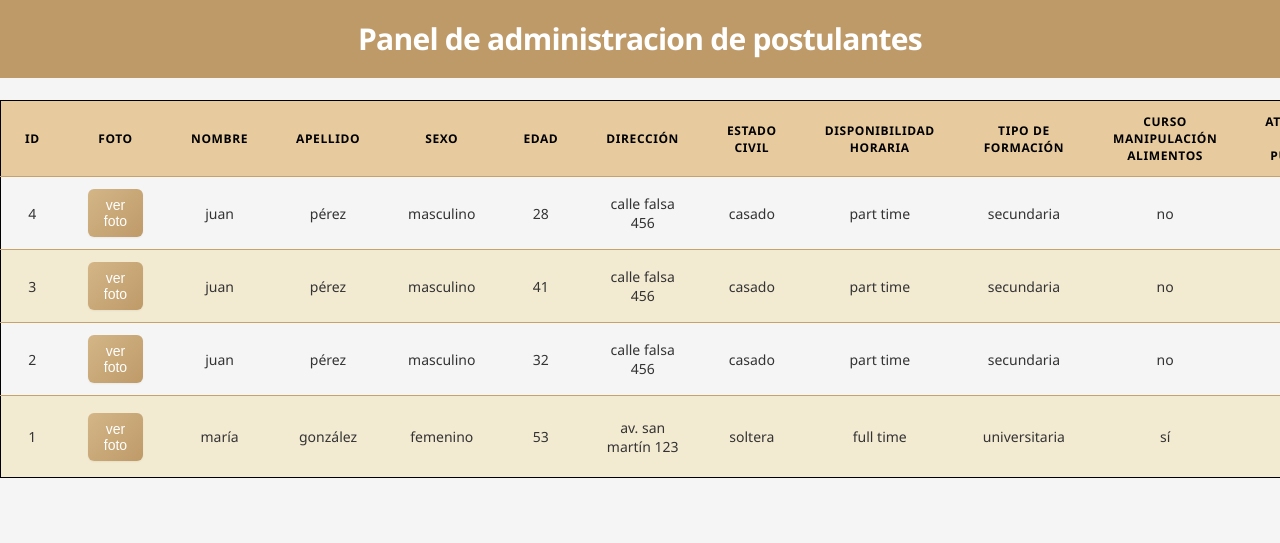
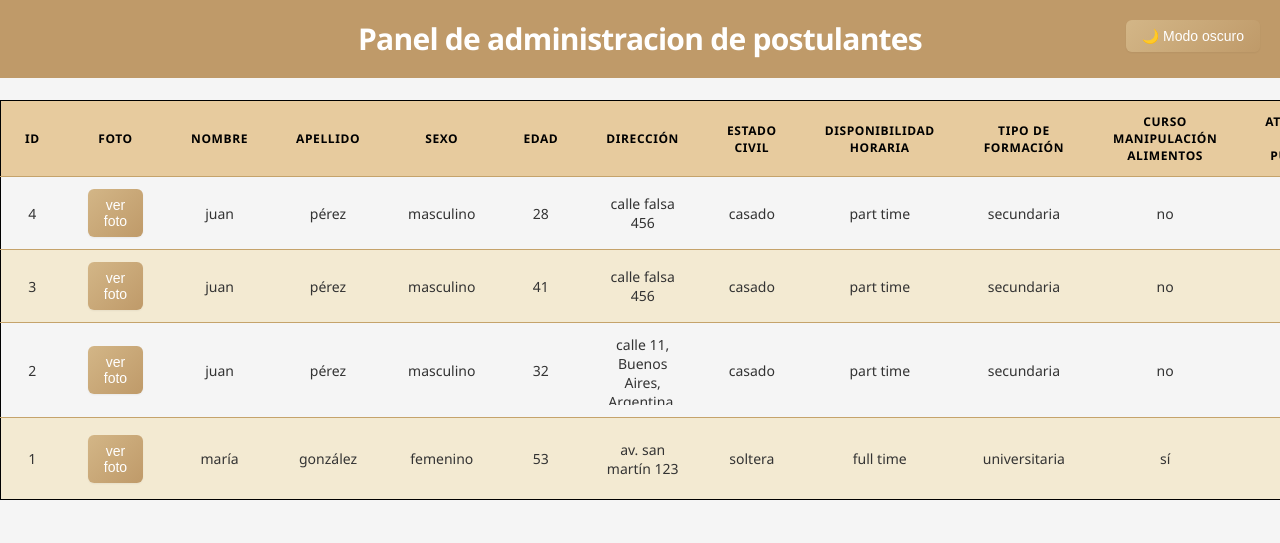
Before and after one commit to Santucho12/Sitema-gestion-CV, a Flask app: page /admin/ in a window 1280 px wide. Shown: the top 543 px of the page. Run offline with Flask 2, Linux system fonts and the light colour scheme; data that the repository does not hold is empty.

Commit message:
actualizaciones en el front

```diff
--- a/static/stylesAdmin.css
+++ b/static/stylesAdmin.css
@@ -1,3 +1,39 @@
+.scrollable-cell {
+  max-height: 70px;
+  overflow-y: auto;
+  display: block;
+  white-space: normal;
+  word-break: break-word;
+}
+
+body.dark-mode {
+  background-color: #222 !important;
+  color: #e0e0e0 !important;
+}
+.dark-mode .container,
+.dark-mode table {
+  background-color: #222 !important;
+  color: #e0e0e0 !important;
+  border-color: #444 !important;
+}
+.dark-mode th {
+  background: #333 !important;
+  color: #e0e0e0 !important;
+}
+.dark-mode td {
+  background: #222 !important;
+  color: #e0e0e0 !important;
+}
+.dark-mode .btn {
+  background: linear-gradient(135deg, #444 0%, #222 100%) !important;
+  color: #fff !important;
+}
+.dark-mode .btn-danger {
+  background: linear-gradient(135deg, #991b1b 0%, #dc2626 100%) !important;
+}
+.dark-mode .btn:hover {
+  background: #000 !important;
+}
 /* Variables CSS para mejor mantenimiento */
 :root {
   --primary-color: #d3b687;
--- a/templates/admin.html
+++ b/templates/admin.html
@@ -1,4 +1,5 @@
 <link rel="stylesheet" href="{{ url_for('static', filename='stylesAdmin.css') }}" />
+    <button id="darkModeBtn" class="btn" style="position:fixed;top:20px;right:20px;z-index:2000;">🌙 Modo oscuro</button>
     <h1 class="titulo">Panel de administracion de postulantes</h1>
     <table>
         <thead>
@@ -24,6 +25,7 @@
                 <th class="sortable" data-col="18">movilidad propia</th>
                 <th>currículum</th>
                 <th class="sortable" data-col="21">calificación</th>
+                <th>Eliminar</th>
             </tr>
         </thead>
         <tbody>
@@ -38,14 +40,14 @@
                 <td>gonzález</td>
                 <td>femenino</td>
                 <td>53</td>
-                <td>av. san martín 123</td>
+                <td><div class="scrollable-cell">av. san martín 123</div></td>
                 <td>soltera</td>
                 <td>full time</td>
                 <td>universitaria</td>
                 <td>sí</td>
                 <td>sí</td>
                 <td>sí</td>
-                <td>producción de panificados y facturas</td>
+                <td><div class="scrollable-cell">producción de panificados y facturas</div></td>
                 <td>sí</td>
                 <td>no</td>
                 <td>avanzado</td>
@@ -53,6 +55,12 @@
                 <td>no</td>
                 <td><a class="btn" href="/uploads/maria_gonzalez_cv.pdf" target="_blank">ver cv</a></td>
                 <td class="rating" data-id="1" data-value="0"></td>
+                <td>
+                    <form method="POST" action="/eliminar_postulante" style="display:inline;">
+                        <input type="hidden" name="id" value="1">
+                        <button type="submit" class="btn btn-danger" onclick="return confirm('¿Seguro que quieres eliminar este postulante?');">Eliminar</button>
+                    </form>
+                </td>
             </tr>
 
             <!-- ejemplo 2 -->
@@ -65,14 +73,14 @@
                 <td>pérez</td>
                 <td>masculino</td>
                 <td>32</td>
-                <td>calle falsa 456</td>
+                <td><div class="scrollable-cell">calle 11, Buenos Aires, Argentina. Puerta naranja de madera, más de 20 años de antigüedad. Tocar timbre al llegar.</div></td>
                 <td>casado</td>
                 <td>part time</td>
                 <td>secundaria</td>
                 <td>no</td>
                 <td>no</td>
                 <td>sí</td>
-                <td>elaboración de masas y bollería</td>
+                <td><div class="scrollable-cell">elaboración de masas y bollería Lorem ipsum dolor sit amet consectetur adipisicing elit. Est dolor odio earum officia, animi eveniet facilis nihil delectus doloribus dicta cupiditate repellat, optio doloremque voluptatibus atque consequatur possimus incidunt veritatis.</div></td>
                 <td>no</td>
                 <td>sí</td>
                 <td>básico</td>
@@ -80,6 +88,12 @@
                 <td>sí</td>
                 <td><a class="btn" href="/uploads/juan_perez_cv.pdf" target="_blank">ver cv</a></td>
                 <td class="rating" data-id="2" data-value="0"></td>
+                <td>
+                    <form method="POST" action="/eliminar_postulante" style="display:inline;">
+                        <input type="hidden" name="id" value="2">
+                        <button type="submit" class="btn btn-danger" onclick="return confirm('¿Seguro que quieres eliminar este postulante?');">Eliminar</button>
+                    </form>
+                </td>
             </tr>
             <tr>
                 <td>4</td>
@@ -90,14 +104,14 @@
                 <td>pérez</td>
                 <td>masculino</td>
                 <td>28</td>
-                <td>calle falsa 456</td>
+                <td><div class="scrollable-cell">calle falsa 456</div></td>
                 <td>casado</td>
                 <td>part time</td>
                 <td>secundaria</td>
                 <td>no</td>
                 <td>no</td>
                 <td>sí</td>
-                <td>elaboración de masas y bollería</td>
+                <td><div class="scrollable-cell">elaboración de masas y bollería</div></td>
                 <td>no</td>
                 <td>sí</td>
                 <td>básico</td>
@@ -105,6 +119,12 @@
                 <td>sí</td>
                 <td><a class="btn" href="/uploads/juan_perez_cv.pdf" target="_blank">ver cv</a></td>
                 <td class="rating" data-id="4" data-value="0"></td>
+                <td>
+                    <form method="POST" action="/eliminar_postulante" style="display:inline;">
+                        <input type="hidden" name="id" value="4">
+                        <button type="submit" class="btn btn-danger" onclick="return confirm('¿Seguro que quieres eliminar este postulante?');">Eliminar</button>
+                    </form>
+                </td>
             </tr>
             <tr>
                 <td>3</td>
@@ -115,14 +135,14 @@
                 <td>pérez</td>
                 <td>masculino</td>
                 <td>41</td>
-                <td>calle falsa 456</td>
+                <td><div class="scrollable-cell">calle falsa 456</div></td>
                 <td>casado</td>
                 <td>part time</td>
                 <td>secundaria</td>
                 <td>no</td>
                 <td>no</td>
                 <td>sí</td>
-                <td>elaboración de masas y bollería</td>
+                <td><div class="scrollable-cell">elaboración de masas y bollería</div></td>
                 <td>no</td>
                 <td>sí</td>
                 <td>básico</td>
@@ -130,6 +150,12 @@
                 <td>sí</td>
                 <td><a class="btn" href="/uploads/juan_perez_cv.pdf" target="_blank">ver cv</a></td>
                 <td class="rating" data-id="3" data-value="0"></td>
+                <td>
+                    <form method="POST" action="/eliminar_postulante" style="display:inline;">
+                        <input type="hidden" name="id" value="3">
+                        <button type="submit" class="btn btn-danger" onclick="return confirm('¿Seguro que quieres eliminar este postulante?');">Eliminar</button>
+                    </form>
+                </td>
             </tr>
 
         </tbody>
@@ -142,7 +168,12 @@
 
 
         <script>
-            document.querySelectorAll('.rating').forEach(cell => {
+        document.getElementById('darkModeBtn').addEventListener('click', function() {
+            document.body.classList.toggle('dark-mode');
+            this.textContent = document.body.classList.contains('dark-mode') ? '☀️ Modo claro' : '🌙 Modo oscuro';
+        });
+
+        document.querySelectorAll('.rating').forEach(cell => {
                 const stars = 5;
                 let value = parseInt(cell.dataset.value) || 0;
                 cell.innerHTML = '';
@@ -191,15 +222,20 @@
                     const tbody = th.closest('table').querySelector('tbody');
                     const rows = Array.from(tbody.querySelectorAll('tr'));
 
-                    sortState[colIndex] = !sortState[colIndex];
-                    const isAsc = sortState[colIndex];
+                    // Invert initial sort direction: first click is descending
+                    if (sortState[colIndex] === undefined) {
+                        sortState[colIndex] = true; // true = descending first
+                    } else {
+                        sortState[colIndex] = !sortState[colIndex];
+                    }
+                    const isDesc = sortState[colIndex];
 
                     let sortFn;
                     if (colIndex === 21) { // calificación
                         sortFn = (a, b) => {
                             const aVal = parseInt(a.querySelector('.rating').dataset.value) || 0;
                             const bVal = parseInt(b.querySelector('.rating').dataset.value) || 0;
-                            return isAsc ? aVal - bVal : bVal - aVal;
+                            return isDesc ? bVal - aVal : aVal - bVal;
                         };
                     } else {
                         sortFn = (a, b) => {
@@ -208,9 +244,9 @@
                             const aNum = parseFloat(aVal);
                             const bNum = parseFloat(bVal);
                             if (!isNaN(aNum) && !isNaN(bNum) && aVal !== '' && bVal !== '') {
-                                return isAsc ? aNum - bNum : bNum - aNum;
+                                return isDesc ? bNum - aNum : aNum - bNum;
                             }
-                            return isAsc ? aVal.localeCompare(bVal) : bVal.localeCompare(aVal);
+                            return isDesc ? bVal.localeCompare(aVal) : aVal.localeCompare(bVal);
                         };
                     }
                     rows.sort(sortFn);
--- a/templates/form.html
+++ b/templates/form.html
@@ -59,7 +59,7 @@
                     <option value="">Seleccione...</option>
                     <option value="Soltero/a">Soltero/a</option>
                     <option value="Casado/a">Casado/a</option>
-                    <option value="Otro">Otro</option>
+                    <option value="NoDecirlo">Prefiero no decirlo</option>
                 </select>
             </div>
             <div class="form-group">
@@ -68,7 +68,9 @@
                     <option value="">Seleccione...</option>
                     <option value="Full time">Full time</option>
                     <option value="Part time">Part time</option>
-                    <option value="Part time">Actualmente trabajando</option>
+                    <option value="Mañana">Mañana</option>
+                    <option value="Tarde">Tarde</option>
+                    <option value="Actualmente trabajando">Actualmente trabajando</option>
                 </select>
             </div>
 
```
